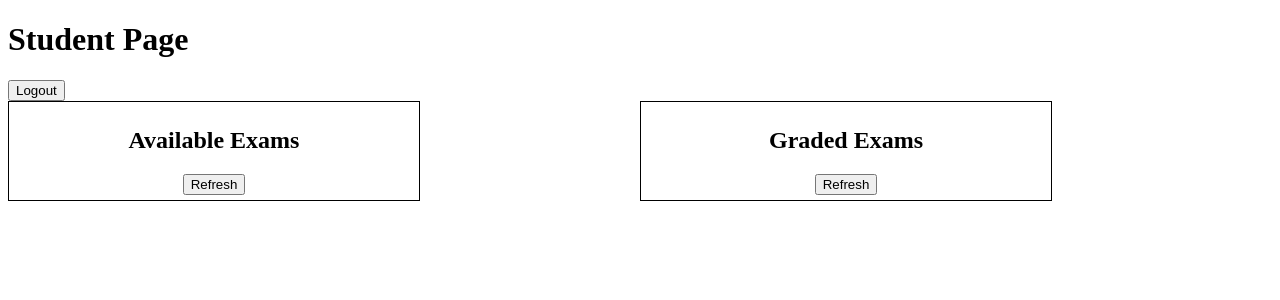
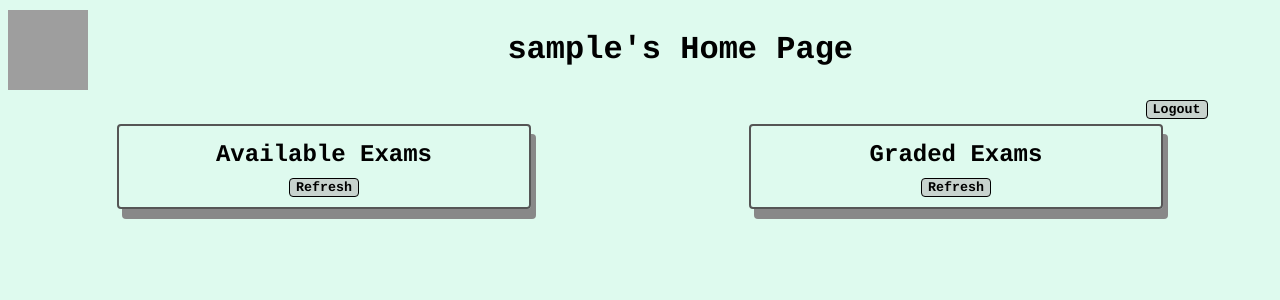
Before and after one commit to mkowalik92/CS490, a PHP site: page / in a window 1280 px wide. Shown: the top 300 px of the page. Run offline with PHP 8.4, Linux system fonts and the light colour scheme; the visitor is signed in with stand-in values (Sample User, id 1); some libraries are stand-ins or nearby versions; grey boxes are pictures that could not be loaded.

Commit message:
Add files via upload

```diff
--- a/Beta/Frontend/student/index.php
+++ b/Beta/Frontend/student/index.php
@@ -28,21 +28,26 @@
   <body>
     <div>
 
-      <h1>Student Page</h1>
+      <!-- Header -->
+      <div class="header">
+        <img src="logo.png" alt="Logo Placeholder">
+        <h1><?php echo $_SESSION['username'];?>'s Home Page</h1>
 
-      <div><button onclick="logout()">Logout</button></div>
+      </div>
+
+      <div class="logout_button"><button onclick="logout()">Logout</button></div>
 
       <div id="student_page_container">
         <div id="available_exams">
           <div><h2>Available Exams</h2></div>
           <div id="available_exams_container"></div>
-          <div><button onclick="getAvailableExams(<?php echo $_SESSION['userId'];?>)">Refresh</button></div>
+          <div class="refresh_exams"><button onclick="getAvailableExams(<?php echo $_SESSION['userId'];?>)">Refresh</button></div>
           <div id="take_exam_button"><button onclick="">Take Exam</button></div>
         </div>
         <div id="graded_exams">
           <div><h2>Graded Exams</h2></div>
           <div id="completed_exams_container"></div>
-          <div><button onclick="displayGradedExams(<?php echo $_SESSION['userId'];?>)">Refresh</button></div>
+          <div class="refresh_exams"><button onclick="displayGradedExams(<?php echo $_SESSION['userId'];?>)">Refresh</button></div>
           <div id="view_results_button"><button onclick="">View Results</button></div>
         </div>
       </div>
--- a/Beta/Frontend/student/student_page_script.js
+++ b/Beta/Frontend/student/student_page_script.js
@@ -104,9 +104,9 @@ function selectCompletedExamsRow(examId, userId, rowId) {
       document.getElementById("completed_exams_row" + rowCount).style.backgroundColor = "#FFFFFF";
     }
   }
-  document.getElementById(rowId).style.backgroundColor = "#D0D1DB";
+  document.getElementById(rowId).style.backgroundColor = "#9CB4A9";
 
-  var viewResultsButtonText = "<button onclick='openExamResults(" + userId + ", " + examId + ")'>View Results " + examId + "</button>";
+  var viewResultsButtonText = "<button onclick='openExamResults(" + userId + ", " + examId + ")'>View Results</button>";
   document.getElementById("view_results_button").innerHTML = viewResultsButtonText;
   document.getElementById("view_results_button").style.display = "block";
 }
@@ -118,9 +118,9 @@ function selectAvailableExamsRow(examId, userId, rowId) {
       document.getElementById("available_exams_row" + rowCount).style.backgroundColor = "#FFFFFF";
     }
   }
-  document.getElementById(rowId).style.backgroundColor = "#D0D1DB";
+  document.getElementById(rowId).style.backgroundColor = "#9CB4A9";
 
-  var takeExamButtonText = "<button onclick='takeExam(" + examId + ")'>Take Exam " + examId + "</button>";
+  var takeExamButtonText = "<button onclick='takeExam(" + examId + ")'>Take Exam</button>";
   document.getElementById("take_exam_button").innerHTML = takeExamButtonText;
   document.getElementById("take_exam_button").style.display = "block";
 }
@@ -229,10 +229,10 @@ function populateResults(userId, examId) {
             correct = "CORRECT";
           }
           pointsAwarded += parseInt(json[i].pointsAwarded);
-          textToDiv += "<div class='answers' id='answer" + answerCount + "'><div>" + json[i].questionId + " " + correct + "</div><div><p>" + question + "</p></div><div>Your answer:</div><div>" + json[i].answer + "</div><div class='notes'>" + json[i].notes + "</div></div>";
+          textToDiv += "<div class='answers' id='answer" + answerCount + "'><div>" + json[i].questionId + " " + correct + "</div><div class='question'><p>" + question + "</p></div><div>Your answer:</div><div class='answers'>" + json[i].answer + "</div><div class='notes'>" + json[i].notes + "</div></div>";
         }
       }
-      textToDiv += "<div>Exam Score: " + pointsAwarded + "/" + maxPoints + "<div></div>";
+      textToDiv += "<div>Exam Score: " + pointsAwarded + "/" + maxPoints + "</div>";
       document.getElementById("results").innerHTML = textToDiv;
       questionIds = [];
       questionStrings = {};
--- a/Beta/Frontend/student/student_stylesheet.css
+++ b/Beta/Frontend/student/student_stylesheet.css
@@ -1,6 +1,78 @@
-#student_page_container {
+body {
+  background-color: #DEFAEE;
+  font-family: Courier;
+  font-weight: bold;
+}
+
+p {
+  word-break: normal;
+  white-space: normal;
+}
+
+.question {
+  width: 100%;
+}
+
+table {
+  border-radius: 4px;
+  border: 2px solid #555;
+  border-spacing: 0px;
+}
+
+th {
+  background-color: #C8D3CE;
+}
+
+h2 {
+  margin-top: 10px;
+  margin-bottom: 10px;
+}
+
+.header {
   display: grid;
   grid-template-columns: auto auto;
+  margin-top: 10px;
+  margin-bottom: 10px;
+}
+
+.header h1 {
+  font-family: Courier;
+  font-weight: bold;
+}
+
+.header img {
+  width: 80.475px;
+  height: 80.475px;
+}
+
+#student_page_container {
+  margin-top: 5px;
+  justify-items: center;
+  width: 100%;
+  display: grid;
+  grid-template-columns: auto auto;
+}
+
+.logout_button {
+  width: 100%;
+}
+
+button {
+  background-color: #C8D3CE;
+  border-radius: 4px;
+  border: 1px solid black;
+  font-family: Courier;
+  font-weight: bold;
+}
+
+button:hover {
+  background-color: #EEF0EF;
+  cursor: pointer;
+}
+
+.logout_button button {
+  margin-left: 90%;
+  margin-right: 0;
 }
 
 #take_exam_button {
@@ -8,16 +80,24 @@
 }
 
 #available_exams {
-  border: 1px;
-  border-style: solid;
+  font-family: Courier;
+  font-weight: bold;
+  box-shadow: 5px 10px #888888;
   padding: 5px;
   text-align: center;
   width: 50vh;
+  border-radius: 4px;
+  border: 2px solid #555;
 }
 
 #available_exams_table {
   margin-left: auto;
   margin-right: auto;
+}
+
+.refresh_exams {
+  margin-top: 5px;
+  margin-bottom: 5px;
 }
 
 #available_exams_table td {
@@ -45,8 +125,11 @@
 }
 
 #graded_exams {
-  border: 1px;
-  border-style: solid;
+  font-family: Courier;
+  font-weight: bold;
+  box-shadow: 5px 10px #888888;
+  border-radius: 4px;
+  border: 2px solid #555;
   padding: 5px;
   text-align: center;
   width: 50vh;
@@ -99,9 +182,11 @@
     background-color: #fefefe;
     margin: auto;
     padding: 20px;
-    border: 1px solid #888;
     width: 80%;
     text-align: center;
+    box-shadow: 5px 10px #888888;
+    border-radius: 4px;
+    border: 2px solid #555;
 }
 
 /* The Close Button */
@@ -121,8 +206,11 @@
 
 .answers {
   text-align: left;
-  border: 1px;
-  border-style: solid;
+  padding: 5px;
+  border-radius: 4px;
+  border: 2px solid #555;
+  font-family: Consolas;
+  font-weight: normal;
 }
 
 #results_container {
@@ -134,4 +222,6 @@
   border-top: 1px;
   border-style: solid;
   border-bottom: 1px;
+  font-family: Consolas;
+  font-weight: normal;
 }
```
